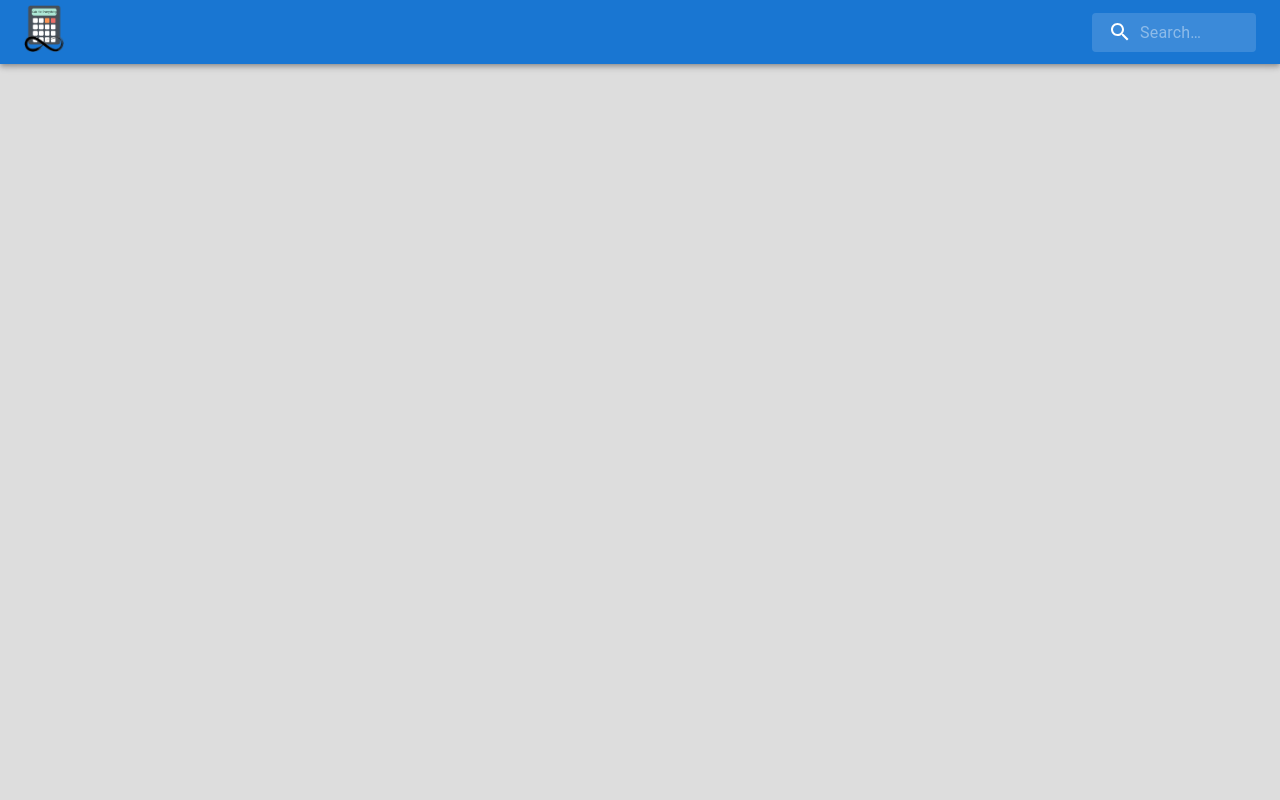
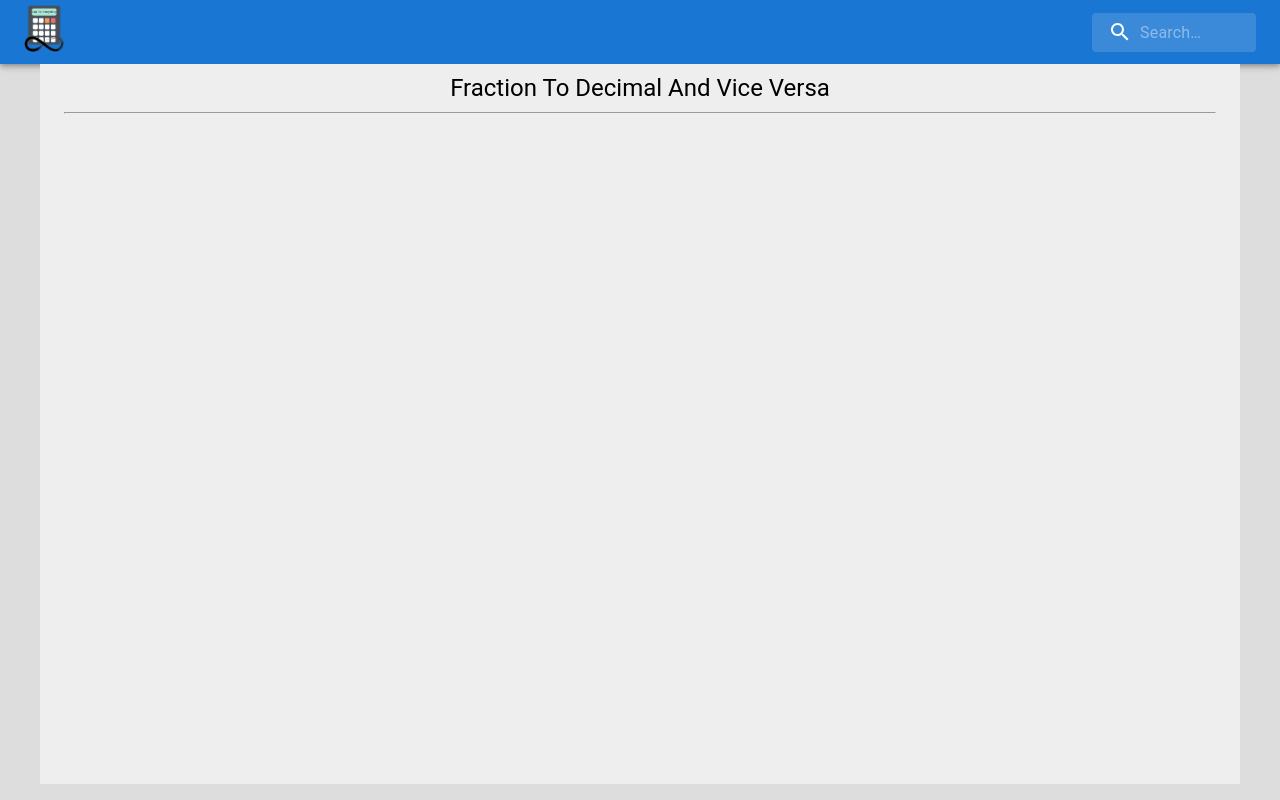
Before and after one commit to SarthakKeshari/calc_for_everything, a React (Create React App) app in the folder calculators/: page /fracdecandDecfrac in a window 1280 px wide. Before the commit this address had no page. Built offline with nearby package versions, Linux system fonts and the light colour scheme.

Commit message:
Added folders for contribution

```diff
--- a/calculators/src/App.js
+++ b/calculators/src/App.js
@@ -79,6 +79,7 @@ import MainQuestionPaperBuilder from './computer_science/questionPaperBuilder/Ma
 import MainPointsInOnOutOfQuadCurveFinder from './mathematical/pointsInOnOutOfQuadCurveFinder/MainPointsInOnOutOfQuadCurveFinder';
 import MainPolyEqRootFinder from './mathematical/polyEqRootFinder/MainPolyEqRootFinder';
 import MainCodeEditorWebDev from './computer_science/codeEditorWebDev/MainCodeEditorWebDev';
+import MainFracToDecAndDecToFrac from './computer_science/fracToDecAndDecToFrac/MainFracToDecAndDecToFrac';
 
 function App() {
   return (
@@ -95,6 +96,7 @@ function App() {
             <Route path="dechexandhexdec" element={<MainDecToHexAndHexToDec />} />
             <Route path="hexoctandocthex" element={<MainHexToOctAndOctToHex />} />
             <Route path="decoctandoctdec" element={<MainDecToOctAndOctToDec />} />
+            <Route path="fracdecandDecfrac" element={<MainFracToDecAndDecToFrac />} />
             <Route path="asciitextbinAndbinasciitext" element={<MainAsciiTextToBinAndBinToAsciiText />} />
             <Route path="binaryadder" element={<MainBinaryAdder />} />
             <Route path="binarysubtractor" element={<MainBinarySubtractor />} />
--- a/calculators/src/Home.js
+++ b/calculators/src/Home.js
@@ -15,6 +15,7 @@ export default function Home() {
             <HomeGridItem calcName="Decimal to Hexadecimal and Hexadecimal to Decimal" path="/dechexandhexdec"/>
             <HomeGridItem calcName="Hexadecimal to Octal and Octal to Hexadecimal" path="/hexoctandocthex"/>
             <HomeGridItem calcName="Decimal to Octal and Octal to Decimal" path="/decoctandoctdec"/>
+            <HomeGridItem calcName="Fraction to Decimal and Decimal to Fraction" path="/fracdecandDecfrac"/>
             <HomeGridItem calcName="ASCII Text to Binary and Binary to ASCII Text" path="/asciitextbinAndbinasciitext"/>
             <HomeGridItem calcName="Binary Adder" path="/binaryadder"/>
             <HomeGridItem calcName="Binary Subtractor" path="/binarysubtractor"/>
--- /dev/null
+++ b/calculators/src/computer_science/fracToDecAndDecToFrac/MainFracToDecAndDecToFrac.js
@@ -0,0 +1,14 @@
+import React from 'react';
+import { Container, Typography } from '@mui/material';
+
+function MainFracToDecAndDecToFrac(){
+    return(
+        <Container maxWidth="lg" sx={{ bgcolor: '#eeeeee', minHeight: '90vh', paddingY:"10" }}>
+            <Typography pt={1} variant='h5' sx = {{textAlign: "center"}}>Fraction To Decimal And Vice Versa</Typography>
+            <hr/>
+            <br/>
+        </Container>
+    )
+}
+
+export default MainFracToDecAndDecToFrac;
```
